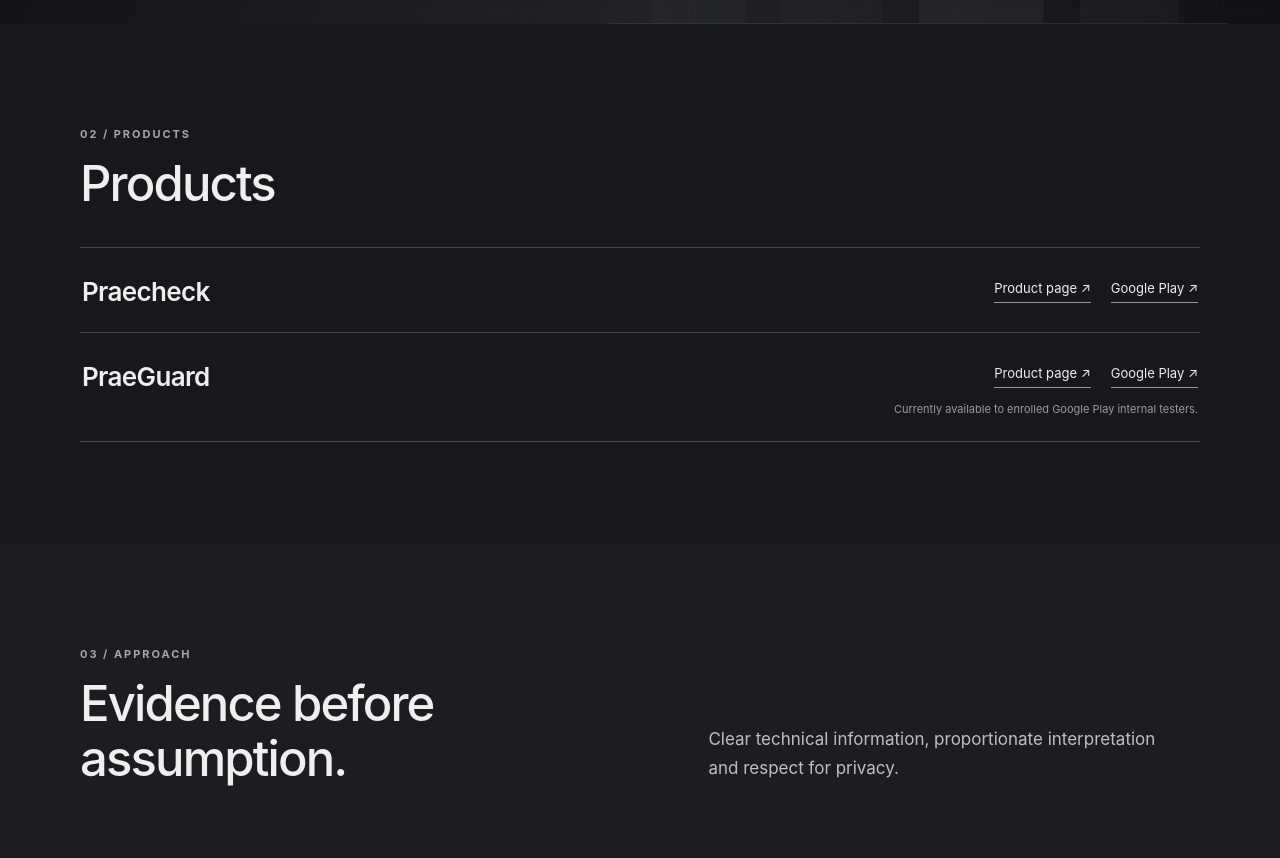
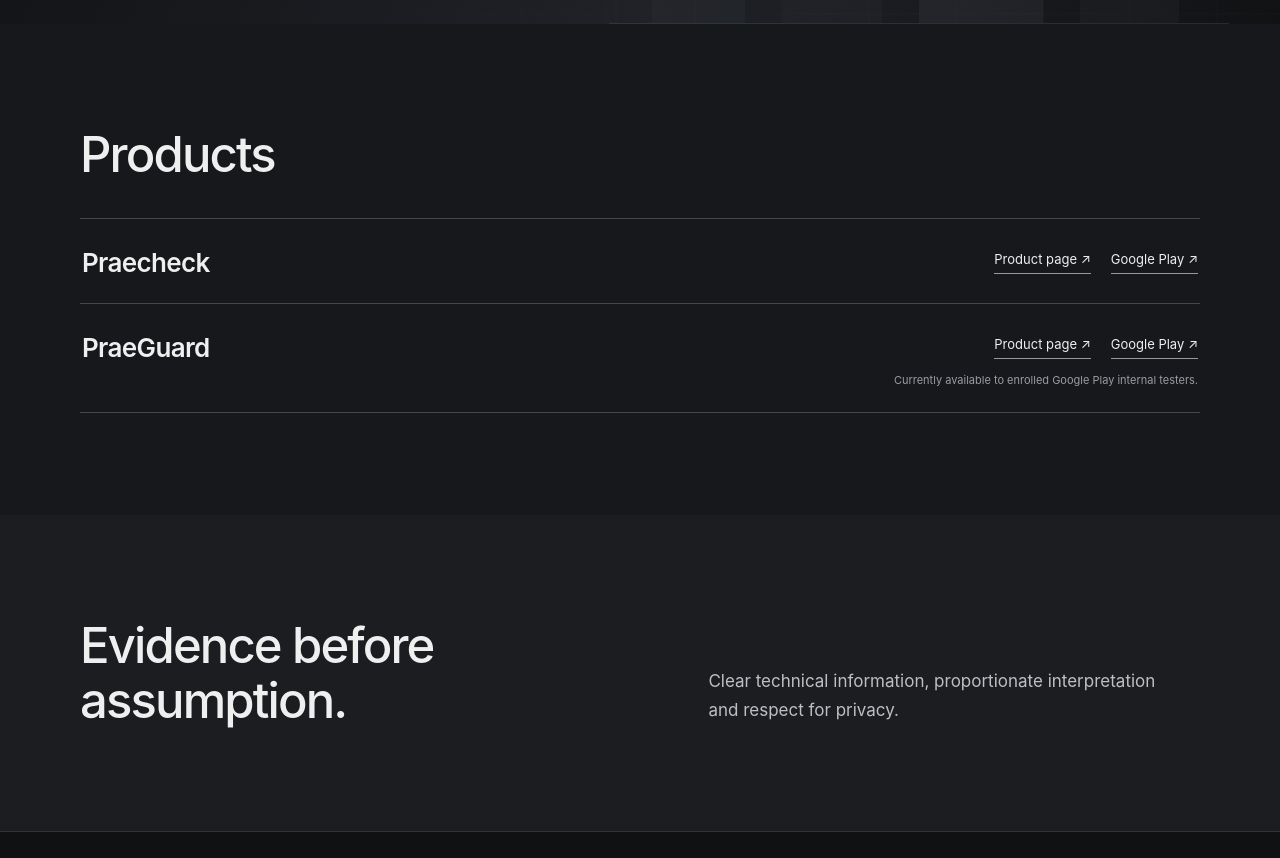
Before and after one commit to tourmaline555/praecheck-site, a plain HTML site: page index.html in a window 1280 px wide. Shown: the part 720-1578 px from the top of the page. Drawn offline with Linux system fonts and the light colour scheme.

Commit message:
Remove numbered homepage section labels

```diff
--- a/index.html
+++ b/index.html
@@ -44,7 +44,7 @@
 
     <section class="section products-section" id="products" aria-labelledby="products-heading">
       <div class="shell">
-        <div class="section-header"><span class="section-number">02 / PRODUCTS</span><h2 id="products-heading">Products</h2></div>
+        <div class="section-header"><h2 id="products-heading">Products</h2></div>
         <div class="product-list">
           <div class="product-row">
             <h3>Praecheck</h3>
@@ -61,7 +61,7 @@
 
     <section class="section approach-section" id="approach" aria-labelledby="approach-heading">
       <div class="shell approach-layout">
-        <div><span class="section-number">03 / APPROACH</span><h2 id="approach-heading">Evidence before assumption.</h2></div>
+        <div><h2 id="approach-heading">Evidence before assumption.</h2></div>
         <p>Clear technical information, proportionate interpretation and respect for privacy.</p>
       </div>
     </section>
```
